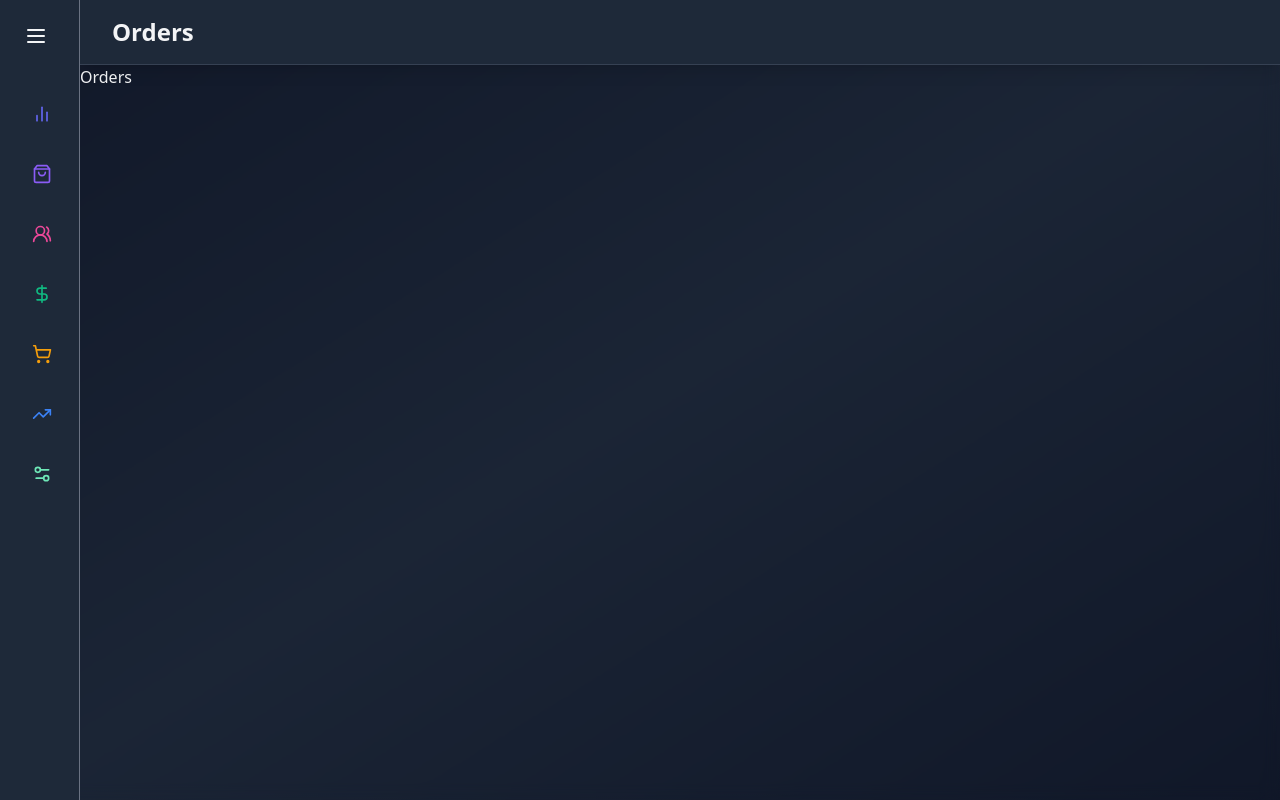
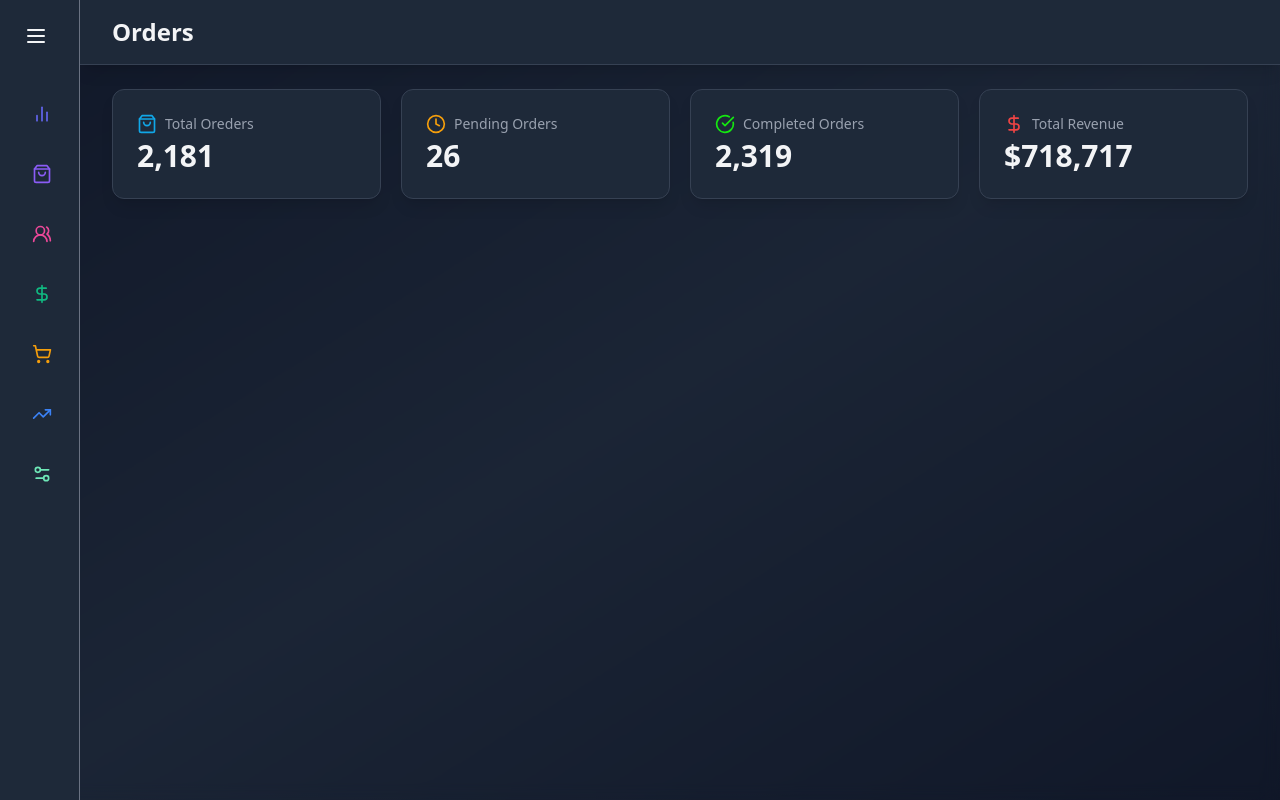
Before and after one commit to HumbleBoyy/Dashboard-Admin-Panel, a React (Vite) app: page /orders in a window 1280 px wide. Built offline with nearby package versions, Linux system fonts and the light colour scheme.

Commit message:
New COmit

```diff
--- a/src/pages/Orders.jsx
+++ b/src/pages/Orders.jsx
@@ -1,8 +1,30 @@
 import React from 'react'
-
+import { CheckCircle, Clock, DollarSign, ShoppingBag } from "lucide-react";
+import { motion } from "framer-motion";
+import StatCard from '../components/StatCard';
+const orderStats = {
+	totalOrders: "2,181",
+	pendingOrders: "26",
+	completedOrders: "2,319",
+	totalRevenue: "$718,717",
+};
 const Orders = () => {
   return (
-    <div>Orders</div>
+    <div className='flex-1 overflow-auto relative'>
+      <main className='max-w-7xl mx-auto py-6 px-4 lg:px-8'>
+      <motion.div
+      className="grid grid-cols-1 gap-5 sm:grid-cols-2 lg:grid-cols-4 mb-8"
+      initial={{opacity:0, y:20}}
+      animate={{opacity:1, y:0}}
+      transition={{duration:1}}
+     >
+       <StatCard title='Total Oreders' icon={ShoppingBag} value={orderStats.totalOrders} color='#10a7e8' />
+       <StatCard title='Pending Orders' icon={Clock} value={orderStats.pendingOrders}  color='#F59E0B' />
+       <StatCard title='Completed Orders' icon={CheckCircle} value={orderStats.completedOrders} color='#14e810' />
+       <StatCard title='Total Revenue' icon={DollarSign} value={orderStats.totalRevenue} color='#EF4444' />
+     </motion.div>
+      </main>
+    </div>
   )
 }
 
```
